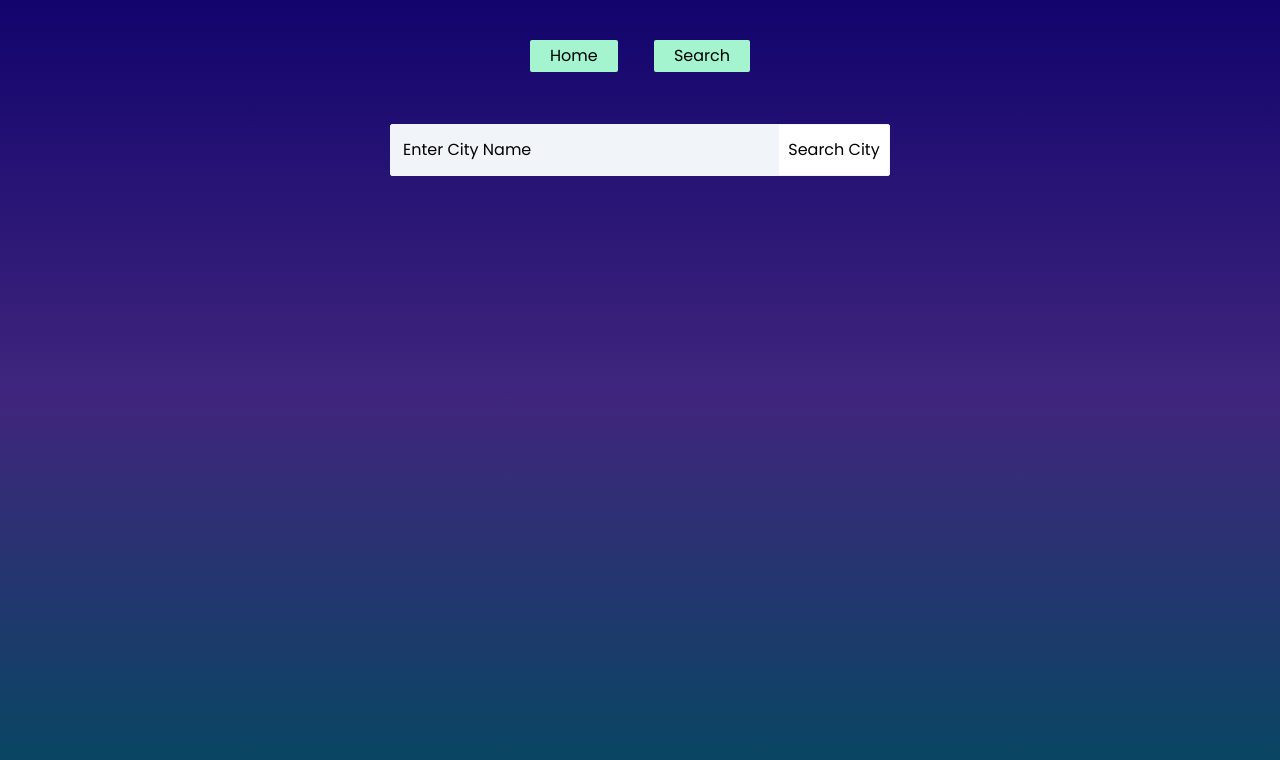
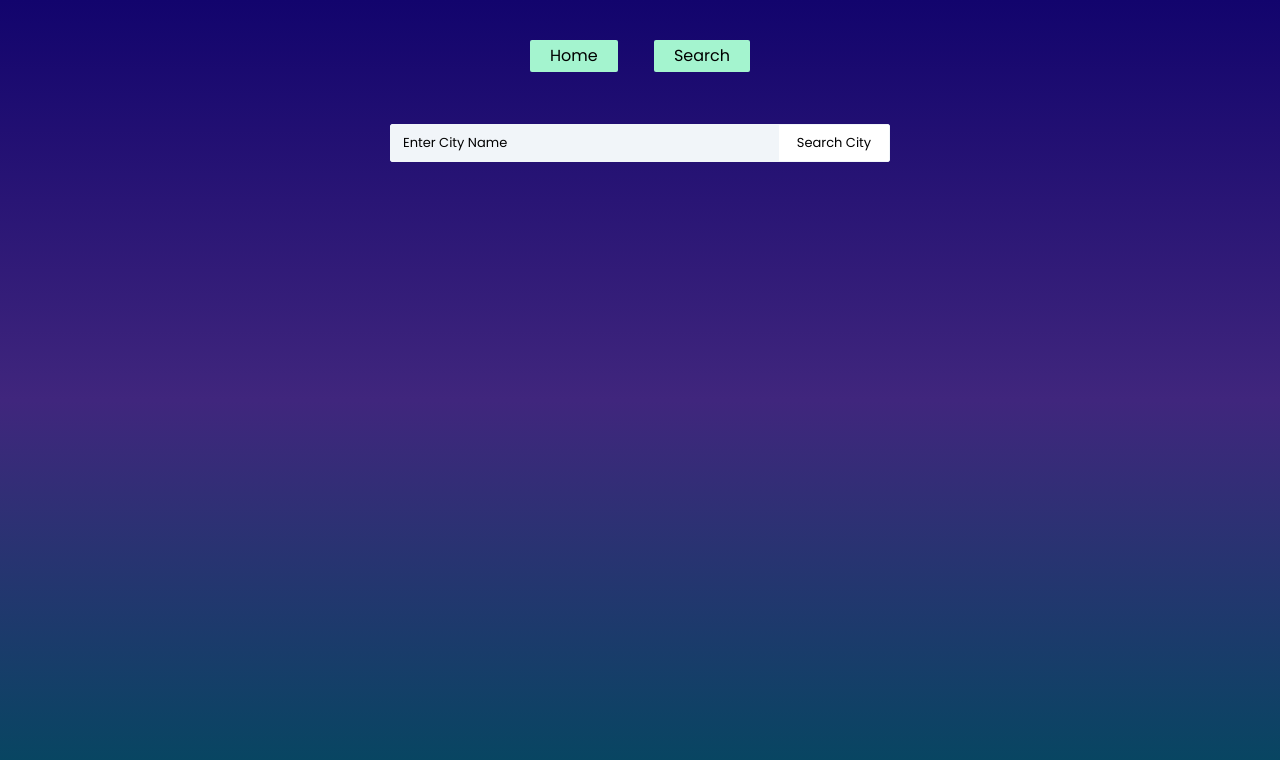
Before and after one commit to krishanfe03/Live-Weather, a React (Vite) app: page /search in a window 1280 px wide. Shown: the top 760 px of the page. Built offline with nearby package versions, Linux system fonts and the light colour scheme.

Commit message:
Updated project with new changes

```diff
--- a/src/components/SearchBar.jsx
+++ b/src/components/SearchBar.jsx
@@ -2,16 +2,16 @@ import React from 'react'
 
 const SearchBar = ({search, setSearch, handleSearch}) => {
   return (
-    <div className='max-w-[500px] min-h-13 mx-auto border border-slate-100  flex justify-between rounded-[2px] ' >
+    <div className='max-w-[500px] h-[38px] mx-auto border border-slate-100  flex justify-between rounded-[2px] ' >
       <input type="text"
       placeholder='Enter City Name'
       name='search'
       value={search}
       onChange={(event)=> setSearch(event.target.value) }
-      className='flex-1 border-none outline-none pl-3 bg-slate-100 text-black placeholder:text-black'
+      className='flex-1 border-none outline-none pl-3 bg-slate-100 text-[13px] text-black placeholder:text-black'
       />
 
-      <button onClick={handleSearch}  className='bg-white text-black w-[110px] h-[100] cursor-pointer' >
+      <button onClick={handleSearch}  className='bg-white text-black w-[110px] h-[100] cursor-pointer text-[13px] ' >
         Search City
       </button>
 
```
